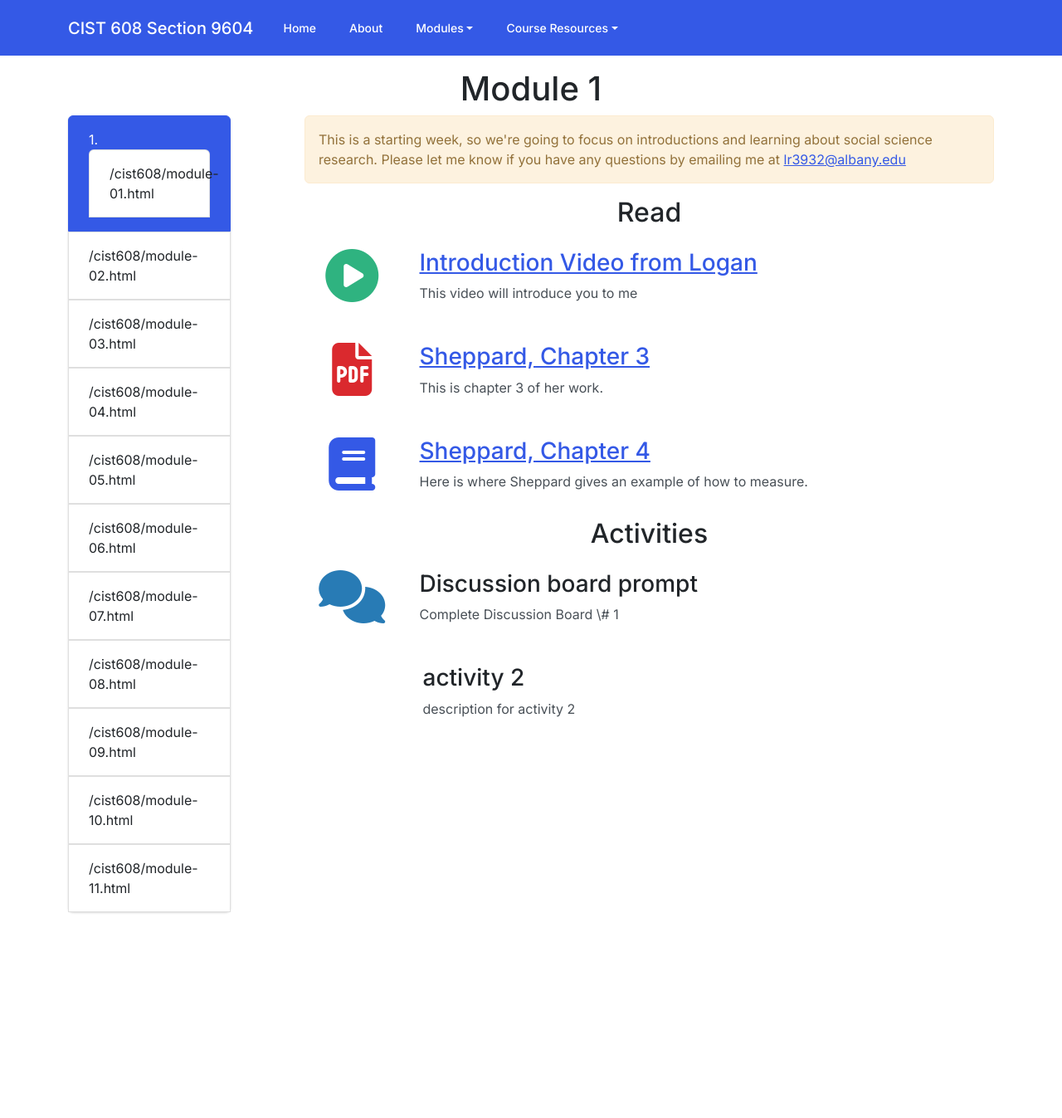
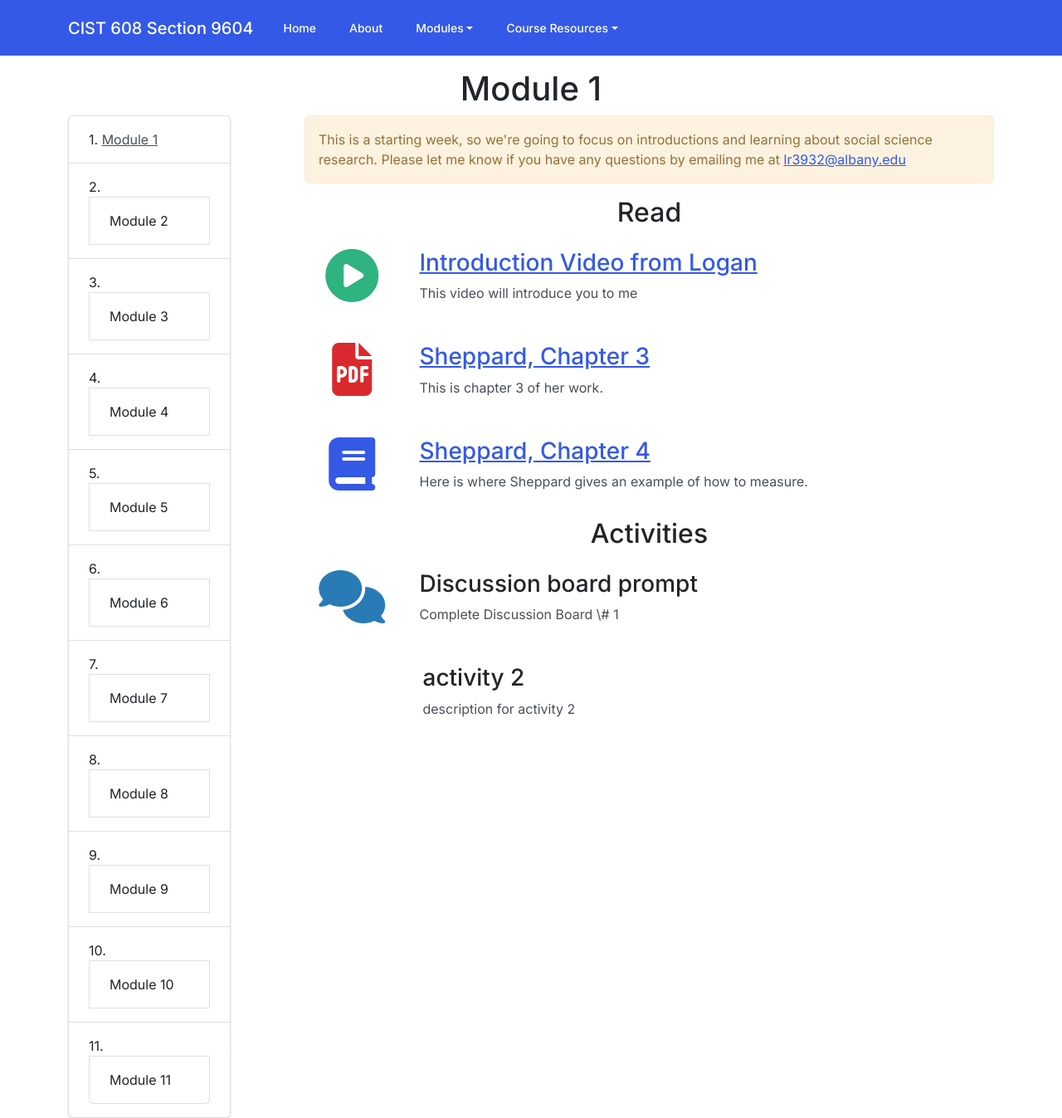
Before and after one commit to loganrath/libwtf, a Jekyll site: the page built from cist608/module-01.md, in a window 1280 px wide. Shown: the whole page at 83% size. Built offline with Jekyll 4.4.1, drawn with Linux system fonts in a browser that asks for light colours; nearby versions of some CDN libraries; before the commit the page ends 1099 px from its top, so only the background shows below that.

Commit message:
Update yamlmodule.html

```diff
--- a/_layouts/yamlmodule.html
+++ b/_layouts/yamlmodule.html
@@ -50,7 +50,7 @@
   <div class="col-12 col-sm-4 col-md-3">
   <ol class="list-group list-group-numbered w-75">
 {% for module in site.data.cist608navigation %}
-  <li{% if module.url == page.url  %} class="active list-group-item list-group-item-action"{% endif %}><a href="{{ module.url }}" class="list-group-item list-group-item-action">{{ module.url }}</a></li>
+  <li class="list-group-item list-group-item-action"><a href="{{ module.url }}" class="{% if module.url == page.url  %}active{% endif %}list-group-item list-group-item-action">{{ module.text }}</a></li>
 {% endfor %}
   </ol>
   </div>
```
